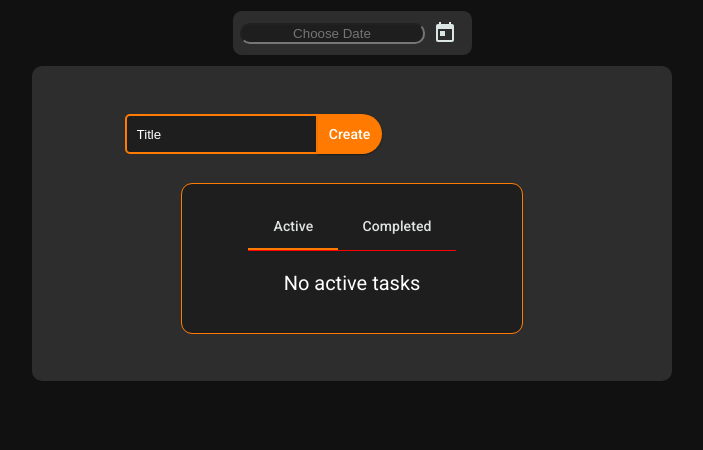
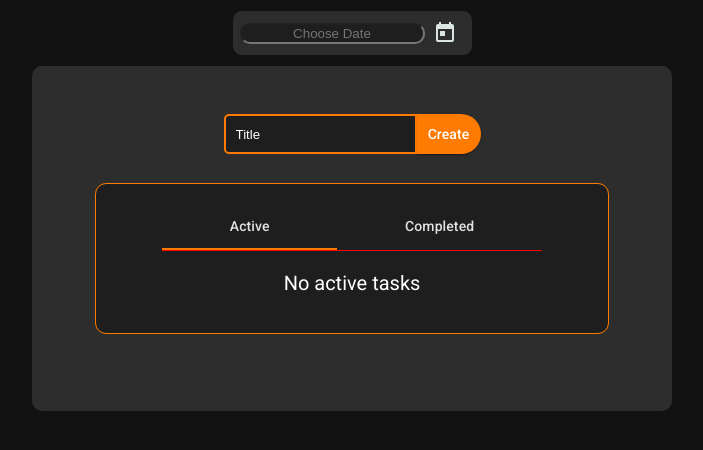
Before and after one commit to D05Col/ToDoList, an Angular app in the folder to-do-list/: page / in a window 1280 px wide. Shown: the top 450 px of the page, without its empty margins (288-991 px from the left). Built offline with nearby package versions, Linux system fonts and the light colour scheme.

Commit message:
almost there, tabs dont fit

```diff
--- a/to-do-list/src/app/app.component.html
+++ b/to-do-list/src/app/app.component.html
@@ -4,8 +4,8 @@
       <app-date-picker />
     </section>
     <section id="name-and-list">
-      <app-title-input />
-      <app-task-list />
+      <app-title-input id="title-input"/>
+      <app-task-list id="task-list"/>
     </section>
   </div>
 </main>
--- a/to-do-list/src/app/app.component.scss
+++ b/to-do-list/src/app/app.component.scss
@@ -6,9 +6,23 @@
     flex-wrap: wrap;
 }
 
+#title-input {
+    display: flex;
+    justify-content: center;
+    min-width: 100px;
+    width: 30%;
+}
+#task-list {
+    display: flex;
+    width: 100%;
+    justify-content: center;
+    width: 100%;
+    margin-bottom: 30px;
+}
+
+
 #name-and-list{
     width: 40vw;
-    max-width: 60em;
     background-color: $frame;
     display: flex;
     flex-direction: column;
--- a/to-do-list/src/app/task-list/task-list.component.scss
+++ b/to-do-list/src/app/task-list/task-list.component.scss
@@ -5,6 +5,7 @@
     outline: $orange solid 1px;
     border-radius: 10px;
     width: 100%;
+    min-width: 300px;
 }
 
 
@@ -14,12 +15,13 @@ table {
     active-focus-indicator-color: $orange,
     divider-color: red,
   ));
-
+    width: 100%;
     background-color: $foreground;
     border-radius: 10px;
-    width: 100%;
     padding: 1em 4em;
 }
+
+
 
 mat-tab-group tr {
     display: flex;
--- a/to-do-list/src/app/title-input/title-input.component.scss
+++ b/to-do-list/src/app/title-input/title-input.component.scss
@@ -1,10 +1,13 @@
 @import './../../styles.scss';
+
 
 #title-input-wrapper {
     display: flex;
+    flex-direction: row;
+    flex-wrap: nowrap;
     justify-content: center;
     margin-bottom: 30px;
-    width: 30%;
+    width: 100%;
     input {
         background-color: $foreground;
         color: $white;
@@ -15,6 +18,7 @@
         border-bottom-left-radius: 5px;
         padding-left: 10px;
         outline: none;
+        min-height: fit-content;
 
     }
     button {
```
